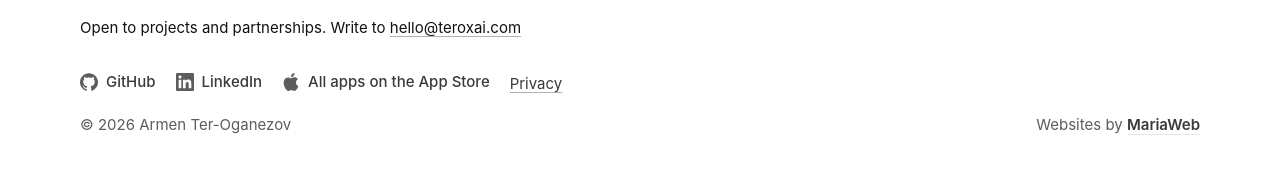
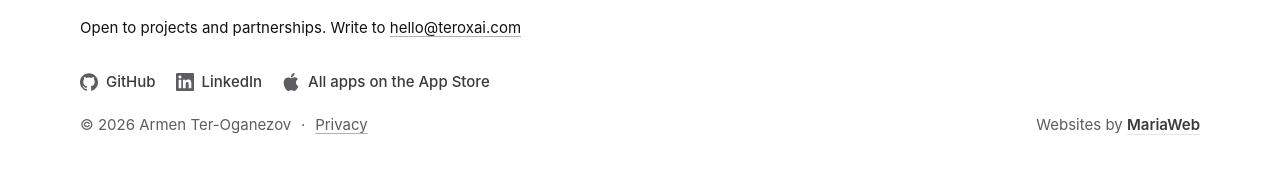
Before and after one commit to arterorx/teroxai-site, an Astro site: page /blog in a window 1280 px wide. Shown: the part 998-1171 px from the top of the page. Built offline with nearby package versions, Linux system fonts and the light colour scheme; Astro itself is replaced by a stand-in of ours.

Commit message:
Footer: Privacy link next to the copyright line, social icons on their own row
Co-Authored-By: Claude Fable 5.1 <noreply@anthropic.com>

```diff
--- a/src/components/Footer.astro
+++ b/src/components/Footer.astro
@@ -17,12 +17,11 @@ const year = new Date().getFullYear();
     <p class="ft__open">
       {ui.openTo} {ui.writeMe} <a href={`mailto:${CONTACT_EMAIL}`}>{CONTACT_EMAIL}</a>
     </p>
-    <nav class="ft__links" aria-label="Footer">
-      <SocialLinks lang={lang} look="plain" />
-      <a href={localePath(lang, 'privacy')}>{ui.privacy}</a>
-    </nav>
+    <SocialLinks lang={lang} look="plain" />
     <div class="ft__bottom">
-      <p class="muted ft__copy">© {year} {OWNER}</p>
+      <p class="muted ft__copy">
+        © {year} {OWNER} <span class="ft__sep" aria-hidden="true">·</span> <a href={localePath(lang, 'privacy')}>{ui.privacy}</a>
+      </p>
       <p class="muted ft__credit">
         {ui.websitesBy} <a href={CREDIT.url} rel="noopener" target="_blank">{CREDIT.name}</a>
       </p>
@@ -40,14 +39,11 @@ const year = new Date().getFullYear();
     display: grid;
     gap: 1rem;
   }
-  .ft__links {
-    display: flex;
-    flex-wrap: wrap;
-    align-items: center;
-    gap: 1.25rem;
+  .ft__sep {
+    margin: 0 0.35rem;
   }
-  .ft__links a {
-    color: var(--ink-2);
+  .ft__copy a {
+    color: inherit;
   }
   .ft__bottom {
     display: flex;
```
